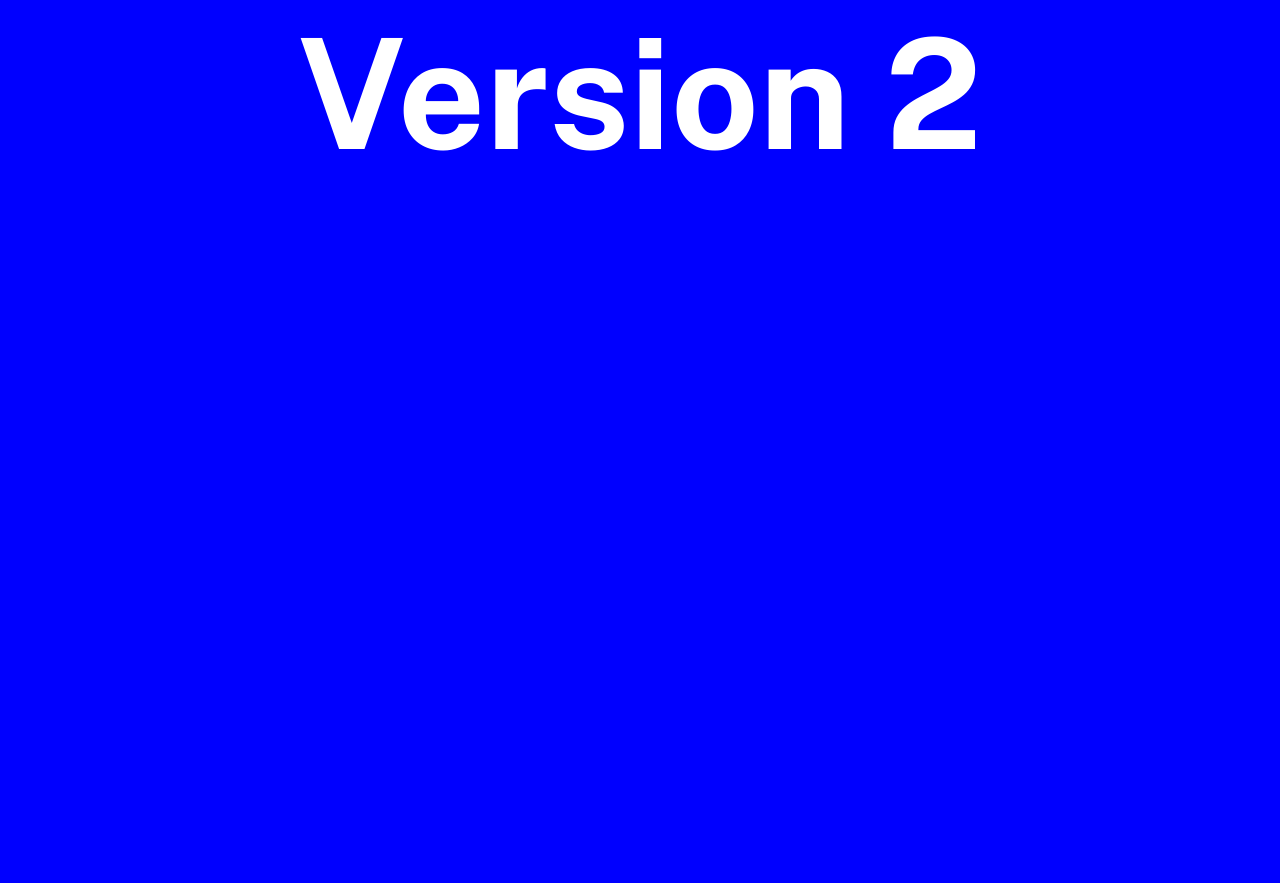
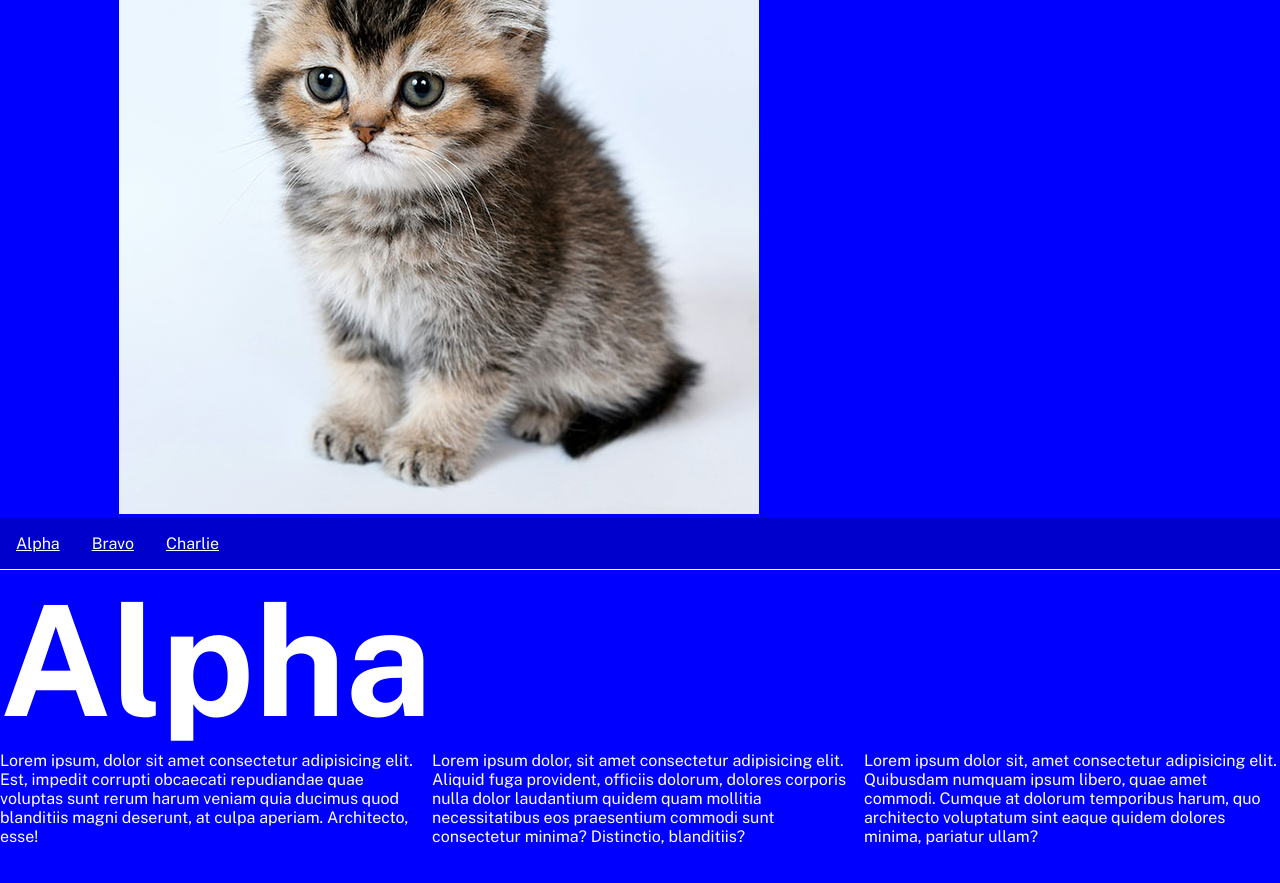
Before and after one commit to adriencater/portfolio, a plain HTML site: page index.html in a window 1280 px wide. Shown: the part 307-1190 px from the top of the page. Before the commit the page ends 800 px from the top, so only its background shows below. Drawn offline with nearby package versions, Linux system fonts and the light colour scheme.

Commit message:
ca avance…

```diff
--- a/index.html
+++ b/index.html
@@ -7,7 +7,43 @@
     <link rel="stylesheet" href="style.css">
 </head>
 <body>
-    <h1>Version 2</h1>
+
+    <header>
+
+        <div class="hero">
+            <h1>Chaton Loutre</h1>
+            <img src="chaton_icon.jpg" alt="">
+        </div>
+
+        <nav>
+            <a href="#Alpha">Alpha</a>
+            <a href="#Bravo">Bravo</a>
+            <a href="#Charlie">Charlie</a>
+        </nav>
+
+    </header>
+
+    <main>
+
+        <section id="Alpha">
+            <h1>Alpha</h1>
+            <div class="row">
+                <p>Lorem ipsum, dolor sit amet consectetur adipisicing elit. Est, impedit corrupti obcaecati repudiandae quae voluptas sunt rerum harum veniam quia ducimus quod blanditiis magni deserunt, at culpa aperiam. Architecto, esse!</p>
+                <p>Lorem ipsum dolor, sit amet consectetur adipisicing elit. Aliquid fuga provident, officiis dolorum, dolores corporis nulla dolor laudantium quidem quam mollitia necessitatibus eos praesentium commodi sunt consectetur minima? Distinctio, blanditiis?</p>
+                <p>Lorem ipsum dolor sit, amet consectetur adipisicing elit. Quibusdam numquam ipsum libero, quae amet commodi. Cumque at dolorum temporibus harum, quo architecto voluptatum sint eaque quidem dolores minima, pariatur ullam?</p>
+            </div>
+        </section>
+
+        <section id="Bravo">
+            <h1>Bravo</h1>
+        </section>
+
+        <section id="Charlie">
+            <h1>Charlie</h1>
+        </section>
+
+    </main>
+
 
 </body>
 </html>
--- a/style.css
+++ b/style.css
@@ -36,7 +36,8 @@ a { color: inherit;}
 
  /* - - - - - - - - - - - - - - - - - - - - - - - - */
 /* - - MISE EN PAGE - - - - - - - - - - - - - - -  */
-body{
+
+header{
     min-height: 100vh;
     display: flex;
     justify-content: center;
@@ -44,8 +45,27 @@ body{
     flex-direction: column;
 }
 
+section{
+    border-top: 1px solid white;
+    min-height: 100vh;
+}
+
 
 
 
  /* - - - - - - - - - - - - - - - - - - - - - - - - */
 /* - - MODULES - - - - - - - - - - - - - - - - - - */
+
+nav{
+    background-color: #0003;
+
+    display: flex;
+    width: 100%;
+}
+nav a {
+    padding: 1rem;
+}
+
+nav a:hover{
+    background-color: #0006;
+}
```
